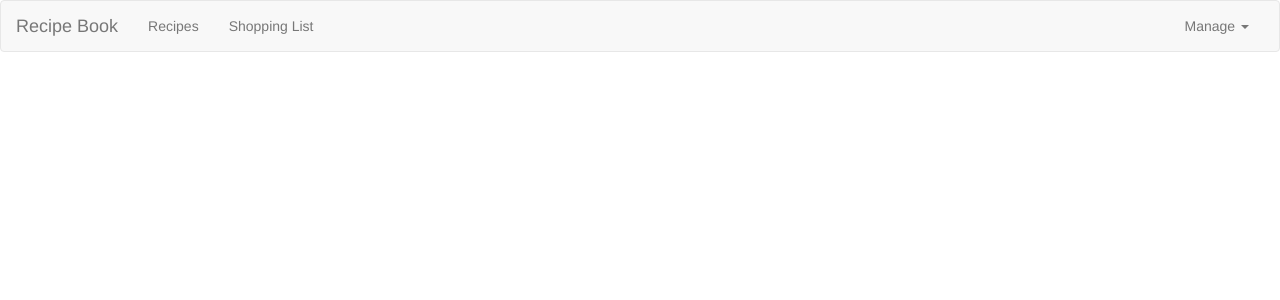
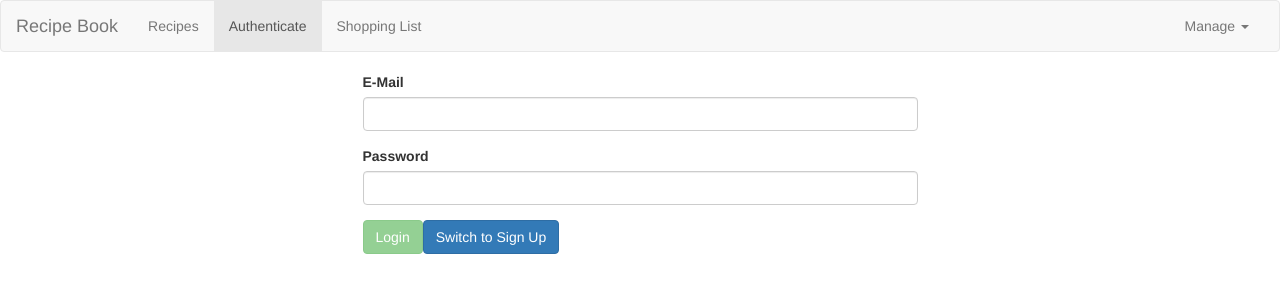
Before and after one commit to naleninoi/udemy, an Angular app: page /auth in a window 1280 px wide. Before the commit this address led to /. Shown: the top 300 px of the page. Built offline with nearby package versions, Linux system fonts and the light colour scheme.

Commit message:
lesson 293

```diff
--- a/src/app/app-routing.module.ts
+++ b/src/app/app-routing.module.ts
@@ -1,5 +1,6 @@
 import { NgModule } from '@angular/core';
 import { RouterModule, Routes } from '@angular/router';
+import { AuthComponent } from './components/authentication/auth/auth.component';
 import { RecipeDetailComponent } from './components/recipe-book/recipe-detail/recipe-detail.component';
 import { RecipeEditComponent } from './components/recipe-book/recipe-edit/recipe-edit.component';
 import { RecipeStartComponent } from './components/recipe-book/recipe-start/recipe-start.component';
@@ -15,8 +16,9 @@ const routes: Routes = [
     { path: ':id', component: RecipeDetailComponent, resolve: [RecipesResolver] },
     { path: ':id/edit', component: RecipeEditComponent, resolve: [RecipesResolver] },
   ] },
-  { path: 'shopping-list', component: ShoppingListViewComponent }
-];
+  { path: 'shopping-list', component: ShoppingListViewComponent },
+  { path: 'auth', component: AuthComponent }
+]
 
 
 @NgModule({
--- a/src/app/app.module.ts
+++ b/src/app/app.module.ts
@@ -16,6 +16,7 @@ import { DropdownDirective } from './shared/directives/dropdown.directive';
 import { AppRoutingModule } from './app-routing.module';
 import { RecipeStartComponent } from './components/recipe-book/recipe-start/recipe-start.component';
 import { RecipeEditComponent } from './components/recipe-book/recipe-edit/recipe-edit.component';
+import { AuthComponent } from './components/authentication/auth/auth.component';
 
 @NgModule({
   declarations: [
@@ -29,7 +30,8 @@ import { RecipeEditComponent } from './components/recipe-book/recipe-edit/recipe
     RecipesComponent,
     DropdownDirective,
     RecipeStartComponent,
-    RecipeEditComponent
+    RecipeEditComponent,
+    AuthComponent
   ],
   imports: [
     BrowserModule,
--- /dev/null
+++ b/src/app/components/authentication/auth/auth.component.html
@@ -0,0 +1,38 @@
+<div class="row">
+    <div class="col-xs-12 col-md-6 col-md-offset-3">
+        <form #authForm="ngForm" (ngSubmit)="onSubmit(authForm)">
+            <div class="form-group">
+                <label for="email">E-Mail</label>
+                <input
+                class="form-control"
+                type="email"
+                id="email"
+                ngModel
+                name="email"
+                required
+                email
+                />
+            </div>
+            <div class="form-group">
+                <label for="password">Password</label>
+                <input
+                class="form-control"
+                type="password"
+                id="password"
+                ngModel
+                name="password"
+                required
+                minlength="6"
+                />
+            </div>
+            <div>
+                <button type="submit" class="btn btn-success" [disabled]="!authForm.valid" >
+                    {{ isLoginMode ? 'Login' : 'Sign Up' }}
+                </button>
+                <button type="button" class="btn btn-primary" (click)="onSwitchMode()">
+                    Switch to {{ isLoginMode ? 'Sign Up' : 'Login' }}
+                </button>
+            </div>
+        </form>
+    </div>
+</div>
--- /dev/null
+++ b/src/app/components/authentication/auth/auth.component.ts
@@ -0,0 +1,27 @@
+import { Component, OnInit } from '@angular/core';
+import { NgForm } from '@angular/forms';
+
+@Component({
+  selector: 'app-auth',
+  templateUrl: './auth.component.html',
+  styleUrls: ['./auth.component.css']
+})
+export class AuthComponent implements OnInit {
+
+  isLoginMode = true;
+
+  constructor() { }
+
+  ngOnInit(): void {
+  }
+
+  onSwitchMode() {
+    this.isLoginMode = !this.isLoginMode;
+  }
+
+  onSubmit(form: NgForm) {
+    console.log(form.value);
+    form.reset();
+  }
+
+}
--- a/src/app/components/common/head/head.component.html
+++ b/src/app/components/common/head/head.component.html
@@ -10,6 +10,9 @@
             <ul class="nav navbar-nav">
                 <li routerLinkActive="active">
                     <a routerLink="/recipes">Recipes</a>
+                </li>
+                <li routerLinkActive="active">
+                    <a routerLink="/auth">Authenticate</a>
                 </li>
                 <li routerLinkActive="active">
                     <a routerLink="/shopping-list">Shopping List</a>
```
Also changed, not shown: src/app/components/authentication/auth/auth.component.css (added).
